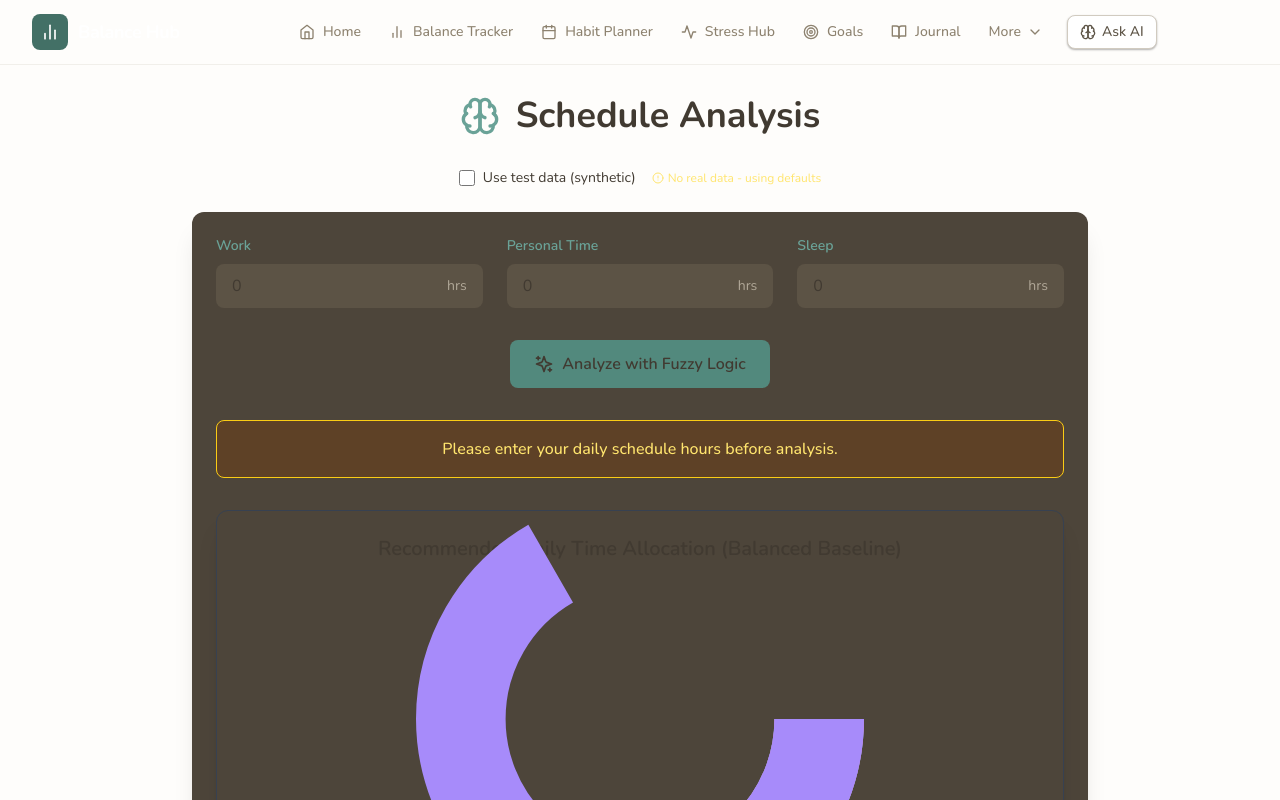
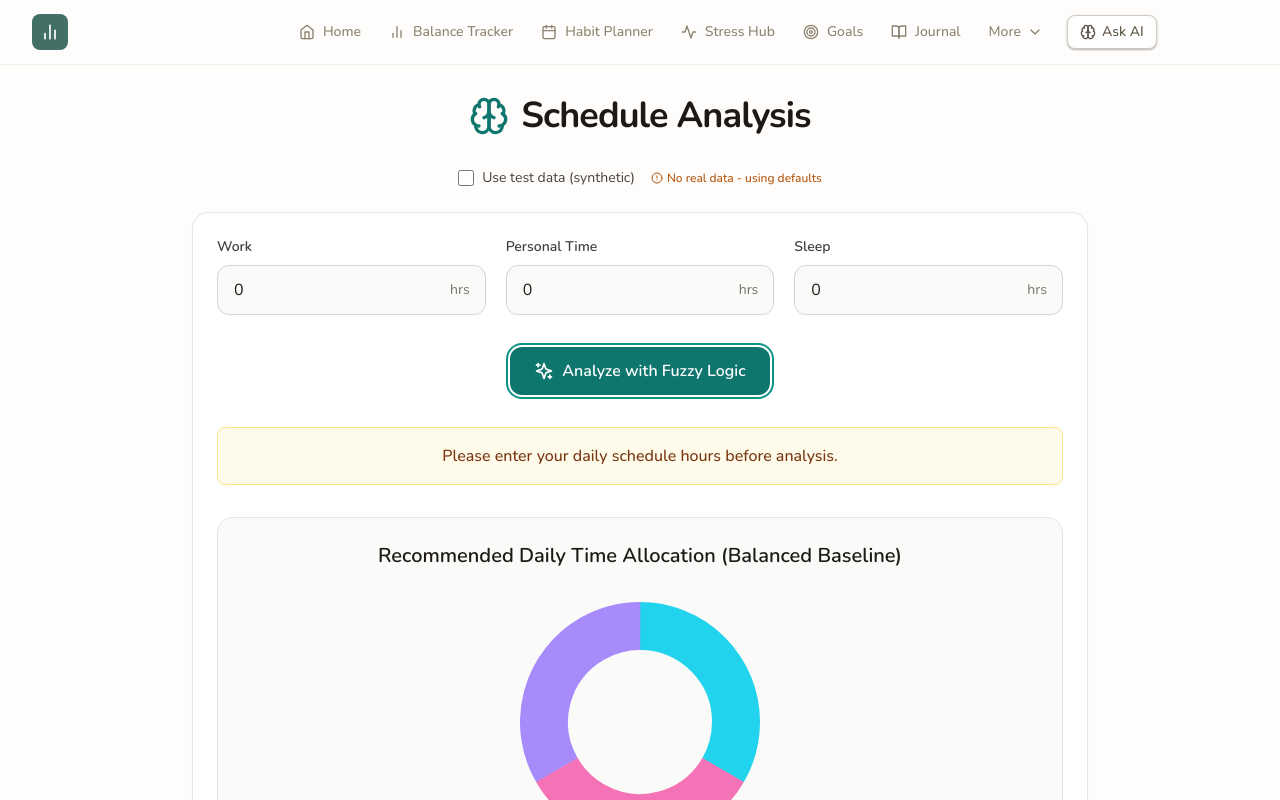
Before and after one commit to Vrajesh-Sharma/Balance-Hub, a React (Vite) app: page /ask-ai in a window 1280 px wide. Both pictures are taken after a click on the button "Analyze with Fuzzy Logic". Shown: the top 800 px of the page. Built offline with nearby package versions, Linux system fonts and the light colour scheme.

Commit message:
fix layout of sidebar and secondary nav items

```diff
--- a/src/components/SmartScheduler/FitnessChart.tsx
+++ b/src/components/SmartScheduler/FitnessChart.tsx
@@ -15,7 +15,7 @@ export default function FitnessChart({ convergence, className = '' }: FitnessCha
   return (
     <div className={`bg-cream-50 p-6 rounded-xl ${className}`}>
       <h3 className="text-lg font-semibold mb-4">Convergence Curve</h3>
-      <div className="h-64">
+      <div className="h-48">
         <ResponsiveContainer width="100%" height="100%">
           <LineChart data={data} margin={{ top: 5, right: 20, left: 0, bottom: 5 }}>
             <CartesianGrid strokeDasharray="3 3" stroke="#374151" />
--- a/src/pages/AskAI.tsx
+++ b/src/pages/AskAI.tsx
@@ -1,9 +1,7 @@
 import React, { useState, useEffect } from 'react';
-import { Brain, Sparkles, AlertCircle, CheckCircle, XCircle, Loader2 } from 'lucide-react';
-import { format } from 'date-fns';
-import { evaluateBalance, explainFuzzy } from '../soft-computing/fuzzy';
-import { aggregateUserProfile, getDefaultPreferences, schedulesToCurrentFormat } from '../soft-computing/data';
-import { mockApi, smartSchedulerData } from '../lib/dummyData';
+import { Brain, Sparkles, AlertCircle, CheckCircle, Loader2 } from 'lucide-react';
+import { evaluateBalance } from '../soft-computing/fuzzy';
+import { smartSchedulerData } from '../lib/dummyData';
 import { UserInputs } from '../soft-computing/types';
 
 interface ScheduleItem {
@@ -114,7 +112,6 @@ const AskAI: React.FC = () => {
 
       // Run the actual Fuzzy Logic inference engine
       const fuzzyResult = evaluateBalance(fuzzyInputs);
-      const ruleExplanations = explainFuzzy(fuzzyInputs);
 
       setFuzzyDetails({
         balanceScore: fuzzyResult.balanceScore,
@@ -179,33 +176,33 @@ const AskAI: React.FC = () => {
   };
 
   return (
-    <div className="container mx-auto px-4 py-8">
-      <div className="max-w-4xl mx-auto">
+    <div className="mx-auto w-full max-w-6xl px-4 py-6 sm:px-6 sm:py-8">
+      <div className="mx-auto max-w-4xl">
         {/* Header Section */}
-        <div className="flex items-center justify-center mb-8">
-          <Brain className="h-10 w-10 text-sage-400 mr-4" />
-          <h1 className="text-4xl font-bold text-charcoal-900">Schedule Analysis</h1>
+        <div className="mb-6 flex items-center justify-center gap-3 text-center sm:mb-8">
+          <Brain className="h-8 w-8 shrink-0 text-teal-700 sm:h-10 sm:w-10" />
+          <h1 className="text-2xl font-bold tracking-tight text-stone-900 sm:text-4xl">Schedule Analysis</h1>
         </div>
 
         {/* Data Source Toggle */}
-        <div className="mb-6 flex items-center justify-center gap-4">
-          <label className="flex items-center gap-2 cursor-pointer">
+        <div className="mb-6 flex flex-wrap items-center justify-center gap-x-4 gap-y-2">
+          <label className="flex cursor-pointer items-center gap-2 text-stone-700">
             <input
               type="checkbox"
               checked={useTestData}
               onChange={(e) => handleUseTestDataChange(e.target.checked)}
-              className="w-4 h-4 text-cyan-500 border-charcoal-600 rounded focus:ring-cyan-500"
+              className="h-4 w-4 rounded border-stone-300 text-teal-700 focus:ring-teal-600"
             />
             <span className="text-sm">Use test data (synthetic)</span>
           </label>
           {hasRealData && !useTestData && (
-            <span className="flex items-center gap-1 text-xs text-emerald-400">
+            <span className="flex items-center gap-1 text-xs font-medium text-emerald-700">
               <CheckCircle size={12} />
               Real user data loaded
             </span>
           )}
           {!hasRealData && !useTestData && (
-            <span className="flex items-center gap-1 text-xs text-honey-400">
+            <span className="flex items-center gap-1 text-xs font-medium text-amber-700">
               <AlertCircle size={12} />
               No real data - using defaults
             </span>
@@ -213,11 +210,11 @@ const AskAI: React.FC = () => {
         </div>
 
         {/* Main Content Card */}
-        <div className="bg-charcoal-800 rounded-xl shadow-xl p-6 mb-8">
-          <div className="grid gap-6 md:grid-cols-3 mb-8">
+        <div className="mb-8 rounded-2xl border border-stone-200 bg-white p-4 shadow-sm sm:p-6">
+          <div className="mb-8 grid grid-cols-1 gap-5 sm:grid-cols-2 md:grid-cols-3">
             {scheduleItems.map((item, index) => (
               <div key={item.activity} className="space-y-2">
-                <label className="block text-sage-400 text-sm font-semibold">
+                <label className="block text-sm font-semibold text-stone-700">
                   {item.activity}
                 </label>
                 <div className="relative">
@@ -228,10 +225,10 @@ const AskAI: React.FC = () => {
                     step="0.5"
                     value={item.hours}
                     onChange={(e) => handleHoursChange(index, Number(e.target.value))}
-                    className="w-full bg-charcoal-700 text-charcoal-900 rounded-lg px-4 py-2.5 focus:ring-2 focus:ring-cyan-400 focus:outline-none"
+                    className="w-full rounded-xl border border-stone-300 bg-stone-50 px-4 py-3 pr-14 text-stone-900 placeholder:text-stone-400 focus:border-teal-600 focus:bg-white focus:outline-none focus:ring-2 focus:ring-teal-600/20"
                     placeholder="Hours"
                   />
-                  <span className="absolute right-4 top-1/2 -translate-y-1/2 text-charcoal-400 text-sm">
+                  <span className="pointer-events-none absolute right-4 top-1/2 -translate-y-1/2 text-sm text-stone-500">
                     hrs
                   </span>
                 </div>
@@ -244,7 +241,7 @@ const AskAI: React.FC = () => {
             <button
               onClick={handleAnalyzeClick}
               disabled={isAnalyzing}
-              className="flex items-center gap-2 bg-sage-500 hover:bg-cyan-600 disabled:bg-sage-500/50 disabled:cursor-not-allowed text-charcoal-900 px-6 py-3 rounded-lg font-semibold transition-colors duration-200 transform hover:scale-105 disabled:transform-none"
+              className="inline-flex min-h-12 items-center justify-center gap-2 rounded-xl bg-teal-700 px-6 py-3 font-semibold text-white shadow-sm transition-colors hover:bg-teal-800 focus:outline-none focus:ring-2 focus:ring-teal-600 focus:ring-offset-2 disabled:cursor-not-allowed disabled:opacity-60"
             >
               {isAnalyzing ? (
                 <>
@@ -264,10 +261,10 @@ const AskAI: React.FC = () => {
           {showMessage && message && (
             <div className={`mt-8 p-4 rounded-lg text-center font-medium ${
               messageType === 'success'
-                ? 'bg-green-900/50 text-emerald-400 border border-green-400'
+                ? 'border border-emerald-200 bg-emerald-50 text-emerald-800'
                 : messageType === 'warning'
-                  ? 'bg-yellow-900/50 text-honey-400 border border-yellow-400'
-                  : 'bg-red-900/50 text-coral-400 border border-red-400'
+                  ? 'border border-amber-200 bg-amber-50 text-amber-900'
+                  : 'border border-rose-200 bg-rose-50 text-rose-800'
             }`}>
               {message}
             </div>
@@ -275,39 +272,39 @@ const AskAI: React.FC = () => {
 
           {/* Fuzzy Logic Details */}
           {fuzzyDetails && (
-            <div className="mt-8 p-6 bg-charcoal-800 rounded-xl shadow-xl border border-gray-700">
-              <h3 className="text-xl font-semibold text-charcoal-900 mb-4 flex items-center gap-2">
-                <Brain className="h-5 w-5 text-sage-400" />
+            <div className="mt-8 rounded-2xl border border-stone-200 bg-stone-50 p-4 shadow-sm sm:p-6">
+              <h3 className="mb-4 flex items-center gap-2 text-lg font-semibold text-stone-900 sm:text-xl">
+                <Brain className="h-5 w-5 text-teal-700" />
                 Fuzzy Logic Analysis Details
               </h3>
 
-              <div className="grid grid-cols-2 gap-4 mb-6">
-                <div className="bg-charcoal-700 p-4 rounded-lg">
-                  <p className="text-sm text-charcoal-400">Balance Score</p>
-                  <p className="text-3xl font-bold text-emerald-400">{fuzzyDetails.balanceScore.toFixed(1)} / 100</p>
+              <div className="mb-6 grid grid-cols-1 gap-4 sm:grid-cols-2">
+                <div className="rounded-xl border border-stone-200 bg-white p-4">
+                  <p className="text-sm text-stone-600">Balance Score</p>
+                  <p className="text-2xl font-bold text-emerald-700 sm:text-3xl">{fuzzyDetails.balanceScore.toFixed(1)} / 100</p>
                 </div>
-                <div className="bg-charcoal-700 p-4 rounded-lg">
-                  <p className="text-sm text-charcoal-400">Stress Score</p>
-                  <p className="text-3xl font-bold text-coral-400">{fuzzyDetails.stressScore.toFixed(1)} / 100</p>
+                <div className="rounded-xl border border-stone-200 bg-white p-4">
+                  <p className="text-sm text-stone-600">Stress Score</p>
+                  <p className="text-2xl font-bold text-rose-700 sm:text-3xl">{fuzzyDetails.stressScore.toFixed(1)} / 100</p>
                 </div>
               </div>
 
-              <div className="space-y-2 max-h-64 overflow-y-auto">
-                <p className="text-sm font-medium text-sage-300 mb-2">Activated Fuzzy Rules:</p>
+              <div className="max-h-64 space-y-3 overflow-y-auto">
+                <p className="mb-2 text-sm font-semibold text-stone-700">Activated Fuzzy Rules:</p>
                 {fuzzyDetails.firedRules.length === 0 ? (
-                  <p className="text-charcoal-400 text-center py-2">No rules fired significantly</p>
+                  <p className="py-2 text-center text-stone-600">No rules fired significantly</p>
                 ) : (
                   fuzzyDetails.firedRules.slice(0, 5).map((rule, index) => (
-                    <div key={index} className="p-3 bg-charcoal-700 rounded-lg border-l-4 border-cyan-500">
+                    <div key={index} className="rounded-xl border border-stone-200 border-l-4 border-l-teal-600 bg-white p-3">
                       <div className="flex justify-between items-start mb-1">
-                        <p className="text-sm font-medium text-sage-300">{rule.name}</p>
-                        <span className="text-xs text-charcoal-400 px-2 py-0.5 bg-charcoal-600 rounded">
+                        <p className="text-sm font-medium text-stone-800">{rule.name}</p>
+                        <span className="rounded-md bg-stone-100 px-2 py-1 text-xs text-stone-600">
                           Strength: {rule.strength.toFixed(2)}
                         </span>
                       </div>
-                      <div className="flex gap-4 text-xs text-charcoal-300">
-                        <span>→ Balance: <span className="font-medium text-emerald-400">{rule.consequence.balance}</span></span>
-                        <span>→ Stress: <span className="font-medium text-coral-400">{rule.consequence.stress}</span></span>
+                      <div className="flex flex-wrap gap-x-4 gap-y-1 text-xs text-stone-600">
+                        <span>→ Balance: <span className="font-medium text-emerald-700">{rule.consequence.balance}</span></span>
+                        <span>→ Stress: <span className="font-medium text-rose-700">{rule.consequence.stress}</span></span>
                       </div>
                     </div>
                   ))
@@ -315,7 +312,7 @@ const AskAI: React.FC = () => {
               </div>
 
               {fuzzyDetails.firedRules.length > 5 && (
-                <p className="mt-3 text-xs text-charcoal-500 text-center">
+                <p className="mt-3 text-center text-xs text-stone-500">
                   + {fuzzyDetails.firedRules.length - 5} more rules fired
                 </p>
               )}
@@ -324,46 +321,49 @@ const AskAI: React.FC = () => {
 
           {/* Recommended Allocation Chart - Only show when there are warnings/errors */}
           {showMessage && messageType !== 'success' && (
-            <div className="mt-8 p-6 bg-charcoal-800 rounded-xl shadow-xl border border-gray-700">
-              <h3 className="text-xl font-semibold text-charcoal-900 mb-6 text-center">
+            <div className="mt-8 rounded-2xl border border-stone-200 bg-stone-50 p-4 shadow-sm sm:p-6">
+              <h3 className="mb-6 text-center text-lg font-semibold text-stone-900 sm:text-xl">
                 Recommended Daily Time Allocation (Balanced Baseline)
               </h3>
-              <div className="h-[300px] w-full flex items-center justify-center">
-                <div className="w-full max-w-md">
-                  <svg viewBox="0 0 200 200" className="mx-auto">
+              <div className="flex w-full items-center justify-center py-2">
+                <div className="w-full max-w-xs">
+                  <svg viewBox="0 0 200 200" role="img" aria-label="Illustrative daily time allocation: 8 hours work, 8 hours personal time, 8 hours sleep" className="mx-auto block h-auto w-full max-w-[240px]">
                     <circle
                       cx="100" cy="100" r="80"
-                      stroke="#22D3EE" strokeWidth="40" fill="none"
+                      stroke="#22D3EE" strokeWidth="40" strokeLinecap="butt" fill="none"
                       strokeDasharray="502.65" strokeDashoffset="502.65"
                       className="transition-all duration-1000"
-                      style={{ strokeDashoffset: 502.65 * (1 - 8/24) }}
+                      transform="rotate(-90 100 100)"
+                      style={{ strokeDasharray: `${502.65 * (8/24)} ${502.65}`, strokeDashoffset: 0 }}
                     />
                     <circle
                       cx="100" cy="100" r="80"
-                      stroke="#F472B6" strokeWidth="40" fill="none"
+                      stroke="#F472B6" strokeWidth="40" strokeLinecap="butt" fill="none"
                       strokeDasharray="502.65" strokeDashoffset="0"
                       className="transition-all duration-1000"
-                      style={{ strokeDashoffset: 502.65 * (1 - 8/24) }}
+                      transform="rotate(30 100 100)"
+                      style={{ strokeDasharray: `${502.65 * (8/24)} ${502.65}`, strokeDashoffset: 0 }}
                     />
                     <circle
                       cx="100" cy="100" r="80"
-                      stroke="#A78BFA" strokeWidth="40" fill="none"
+                      stroke="#A78BFA" strokeWidth="40" strokeLinecap="butt" fill="none"
                       strokeDasharray="502.65" strokeDashoffset="0"
                       className="transition-all duration-1000"
-                      style={{ strokeDashoffset: 502.65 * (1 - 16/24) }}
+                      transform="rotate(150 100 100)"
+                      style={{ strokeDasharray: `${502.65 * (8/24)} ${502.65}`, strokeDashoffset: 0 }}
                     />
                   </svg>
-                  <div className="flex justify-center gap-6 mt-4 text-sm">
+                  <div className="mt-4 flex flex-wrap justify-center gap-x-4 gap-y-2 text-xs text-stone-700 sm:text-sm">
                     <div className="flex items-center gap-2">
-                      <span className="w-3 h-3 rounded-full" style={{ backgroundColor: '#22D3EE' }}></span>
+                      <span className="h-3 w-3 shrink-0 rounded-full" style={{ backgroundColor: '#22D3EE' }}></span>
                       Work: 8 hrs
                     </div>
                     <div className="flex items-center gap-2">
-                      <span className="w-3 h-3 rounded-full" style={{ backgroundColor: '#F472B6' }}></span>
+                      <span className="h-3 w-3 shrink-0 rounded-full" style={{ backgroundColor: '#F472B6' }}></span>
                       Personal: 8 hrs
                     </div>
                     <div className="flex items-center gap-2">
-                      <span className="w-3 h-3 rounded-full" style={{ backgroundColor: '#A78BFA' }}></span>
+                      <span className="h-3 w-3 shrink-0 rounded-full" style={{ backgroundColor: '#A78BFA' }}></span>
                       Sleep: 8 hrs
                     </div>
                   </div>
@@ -374,12 +374,12 @@ const AskAI: React.FC = () => {
         </div>
 
         {/* Tips Section */}
-        <div className="bg-charcoal-800 rounded-xl shadow-xl p-6">
-          <h2 className="text-xl font-semibold text-charcoal-900 mb-4 flex items-center gap-2">
-            <Brain className="h-5 w-5 text-sage-400" />
+        <div className="rounded-2xl border border-stone-200 bg-white p-4 shadow-sm sm:p-6">
+          <h2 className="mb-4 flex items-center gap-2 text-lg font-semibold text-stone-900 sm:text-xl">
+            <Brain className="h-5 w-5 text-teal-700" />
             How Fuzzy Logic Analyzes Your Schedule
           </h2>
-          <ul className="space-y-2 text-charcoal-300">
+          <ul className="space-y-3 text-sm leading-6 text-stone-700 sm:text-base">
             <li>• <strong>Membership functions</strong> convert your hours into fuzzy sets (e.g., "high work", "adequate sleep")</li>
             <li>• <strong>Fuzzy rules</strong> (15 rules) evaluate combinations like "High work + Low sleep → High stress"</li>
             <li>• <strong>Inference engine</strong> combines all fired rules using min/max composition</li>
```
Also changed, not shown: src/components/Layout.tsx (+38 -19 lines), src/pages/BalanceTracker.tsx (+7 -7 lines), src/pages/StressHub.tsx (+14 -14 lines).
